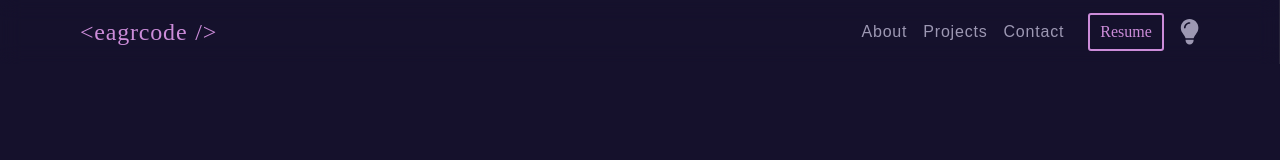
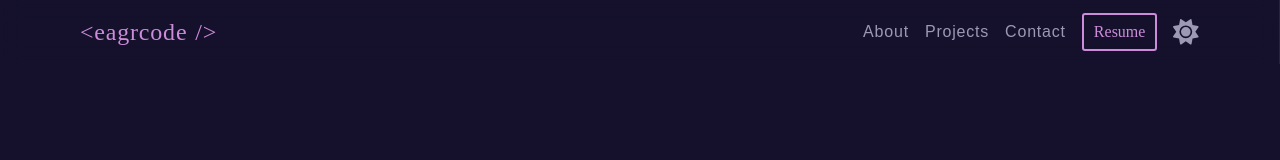
Before and after one commit to eagrcode/eagrcode-dev, a Next.js app: page / in a window 1280 px wide. Shown: the top 160 px of the page. Built offline with nearby package versions, Linux system fonts and the light colour scheme; a web font is replaced by a local one.

Commit message:
fix navbar link spacing

```diff
--- a/src/components/Navbar/Navbar.module.scss
+++ b/src/components/Navbar/Navbar.module.scss
@@ -127,6 +127,7 @@
     align-items: center;
     width: fit-content;
     height: 100%;
+    gap: 1rem;
   }
 }
 
@@ -162,6 +163,10 @@
 
   &.light {
     color: var(--text-color-light);
+  }
+
+  @media (min-width: 900px) {
+    padding: 0;
   }
 }
 
--- a/src/components/Navbar/Navbar.tsx
+++ b/src/components/Navbar/Navbar.tsx
@@ -18,7 +18,7 @@ import { useTheme } from "@/context/ThemeProvider";
 // icons
 import { FontAwesomeIcon } from "@fortawesome/react-fontawesome";
 import { faGithub, faLinkedin } from "@fortawesome/free-brands-svg-icons";
-import { faLightbulb, faMoon } from "@fortawesome/free-solid-svg-icons";
+import { faSun, faMoon } from "@fortawesome/free-solid-svg-icons";
 
 export default function Navbar() {
   // initial state
@@ -87,7 +87,7 @@ export default function Navbar() {
           <div className={styles.toggle}>
             <FontAwesomeIcon
               className={`${styles.icon} ${styles[theme]}`}
-              icon={theme === "dark" ? faLightbulb : faMoon}
+              icon={theme === "dark" ? faSun : faMoon}
               onClick={() => (theme === "dark" ? setTheme("light") : setTheme("dark"))}
             />
           </div>
```
